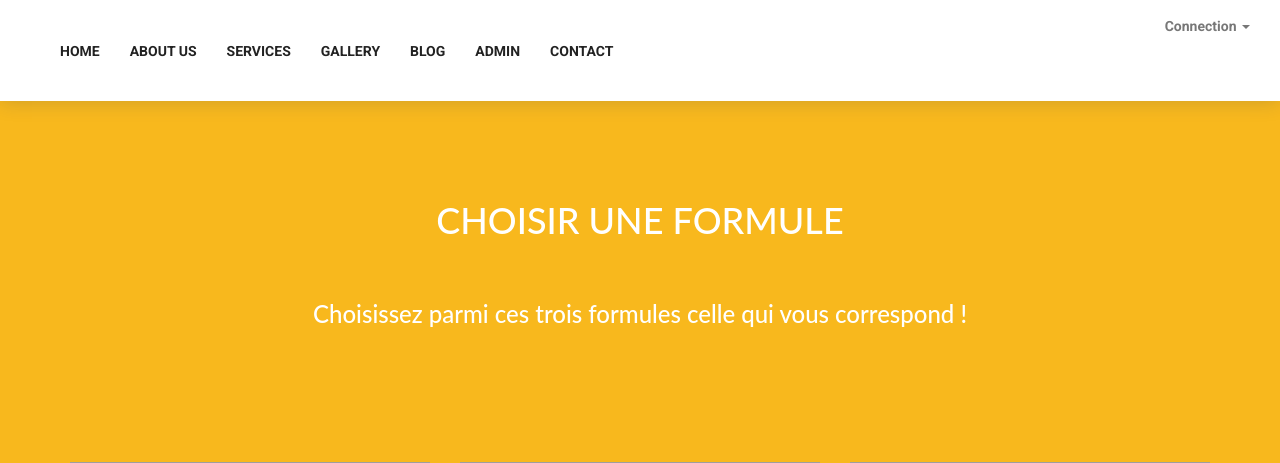
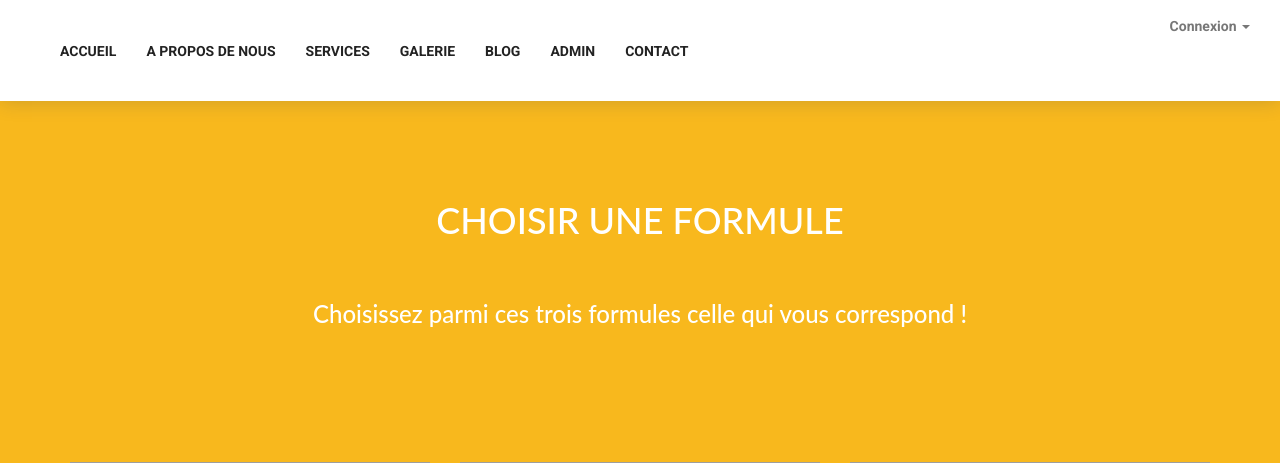
Before and after one commit to quentinEpsi/Stage_Symfony, a Symfony app: template templates/formules/index.html.twig in a window 1280 px wide. Shown: the top 463 px of the page. Run offline with Twig, Linux system fonts and the light colour scheme; the template is opened without the code that fills it, so the values that code supplies are empty; some libraries are stand-ins or nearby versions; grey boxes are pictures that could not be loaded.

Commit message:
Traduction en Français de la page de bienvenue

```diff
--- a/templates/base.html.twig
+++ b/templates/base.html.twig
@@ -5,7 +5,7 @@
         <meta charset="UTF-8">
         <meta http-equiv="X-UA-Compatible" content="IE=edge">
         <meta name="viewport" content="width=device-width, initial-scale=1">
-        <title>{% block title %}SR2F{% endblock %}</title>
+        <title>{% block title %}SR2F | Accueil{% endblock %}</title>
         {% block stylesheets %}
             <!-- Favicon -->
             <link rel="icon" href="{{ asset('build/images/favicon.png') }}" type="image/x-icon" />
@@ -55,17 +55,17 @@
             <div class="collapse navbar-collapse" id="min_navbar">
                 <ul class="nav navbar-nav navbar-left">
                     <li class="dropdown submenu">
-                        <a href="#" class="dropdown-toggle" data-toggle="dropdown">Home</a>
+                        <a href="#" class="dropdown-toggle" data-toggle="dropdown">Accueil</a>
                         <ul class="dropdown-menu">
-                            <li><a href="index.html">Home</a></li>
-                            <li><a href="index-2.html">Home 2</a></li>
+                            <li><a href="index.html">Acceuil</a></li>
+                            <li><a href="index-2.html">Acceuil 2</a></li>
                         </ul>
                     </li>
                     <li class="dropdown submenu">
-                        <a href="#" class="dropdown-toggle" data-toggle="dropdown">About Us</a>
+                        <a href="#" class="dropdown-toggle" data-toggle="dropdown">A propos de nous</a>
                         <ul class="dropdown-menu other_dropdwn">
-                            <li><a href="about.html">About Us</a></li>
-                            <li><a href="about-2.html">About Us-2</a></li>
+                            <li><a href="about.html">A propos</a></li>
+                            <li><a href="about-2.html">A propos 2</a></li>
                         </ul>
                     </li>
                     <li class="dropdown submenu">
@@ -75,7 +75,7 @@
                             <li><a href="services-2.html">Services-2</a></li>
                         </ul>
                     </li>
-                    <li><a href="#">Gallery</a></li>
+                    <li><a href="#">Galerie</a></li>
                     <li class="dropdown submenu">
                         <a href="#" class="dropdown-toggle" data-toggle="dropdown">Blog</a>
                         <ul class="dropdown-menu">
@@ -91,12 +91,12 @@
                 </ul>
                 <ul class="nav navbar-nav navbar-right">
                     <li class="dropdown">
-                        <a href="#" class="dropdown-toggle" data-toggle="dropdown"><b>Connection</b> <span class="caret"></span></a>
+                        <a href="#" class="dropdown-toggle" data-toggle="dropdown"><b>Connexion</b> <span class="caret"></span></a>
                         <ul id="login-dp" class="dropdown-menu">
                             <li>
                                 <div class="row">
                                     <div class="col-md-12">
-                                        <p>Connection avec :</p>
+                                        <p>Connexion avec :</p>
                                         <div class="social-buttons">
                                             <a href="#" class="btn btn-fb"><i class="fa fa-facebook"></i> Facebook</a>
                                             <a href="#" class="btn btn-tw"><i class="fa fa-twitter"></i> Twitter</a>
@@ -113,17 +113,17 @@
                                                 <div class="help-block text-right"><a href="">Mot de passe oublié ?</a></div>
                                             </div>
                                             <div class="form-group">
-                                                <button type="submit" class="btn btn-primary btn-block">Connection</button>
+                                                <button type="submit" class="btn btn-primary btn-block">Connexion</button>
                                             </div>
                                             <div class="checkbox">
                                                 <label>
-                                                    <input type="checkbox"> Rester connecter
+                                                    <input type="checkbox"> Se souvenir de moi
                                                 </label>
                                             </div>
                                         </form>
                                     </div>
                                     <div class="bottom text-center">
-                                        <a href="inscription"><b>Crée un compte</b></a>
+                                        <a href="inscription"><b>Créer un compte</b></a>
                                     </div>
                                 </div>
                             </li>
@@ -134,6 +134,7 @@
         </div>
     </div><!-- /.container -->
 </nav>
+
 {% block body %}
 <!-- Preloader -->
 
--- a/templates/inscription/index.html.twig
+++ b/templates/inscription/index.html.twig
@@ -4,9 +4,11 @@
 
 {% block body %}
     <head>
-        <link rel="stylesheet" href="{{ asset('build/css/reg.css') }}" />
+        {% block top_header_area %}
+        {% endblock %}
 
         {% block stylesheets %}
+        <link rel="stylesheet" href="{{ asset('build/css/reg.css') }}" />
         <!-- Latest compiled and minified CSS -->
         <link rel="stylesheet" href="https://maxcdn.bootstrapcdn.com/bootstrap/3.3.7/css/bootstrap.min.css" integrity="sha384-BVYiiSIFeK1dGmJRAkycuHAHRg32OmUcww7on3RYdg4Va+PmSTsz/K68vbdEjh4u" crossorigin="anonymous">
         <link href="https://fonts.googleapis.com/css?family=Lobster" rel="stylesheet">
```
Also changed, not shown: templates/pages/home.html.twig (+0 -22 lines).
